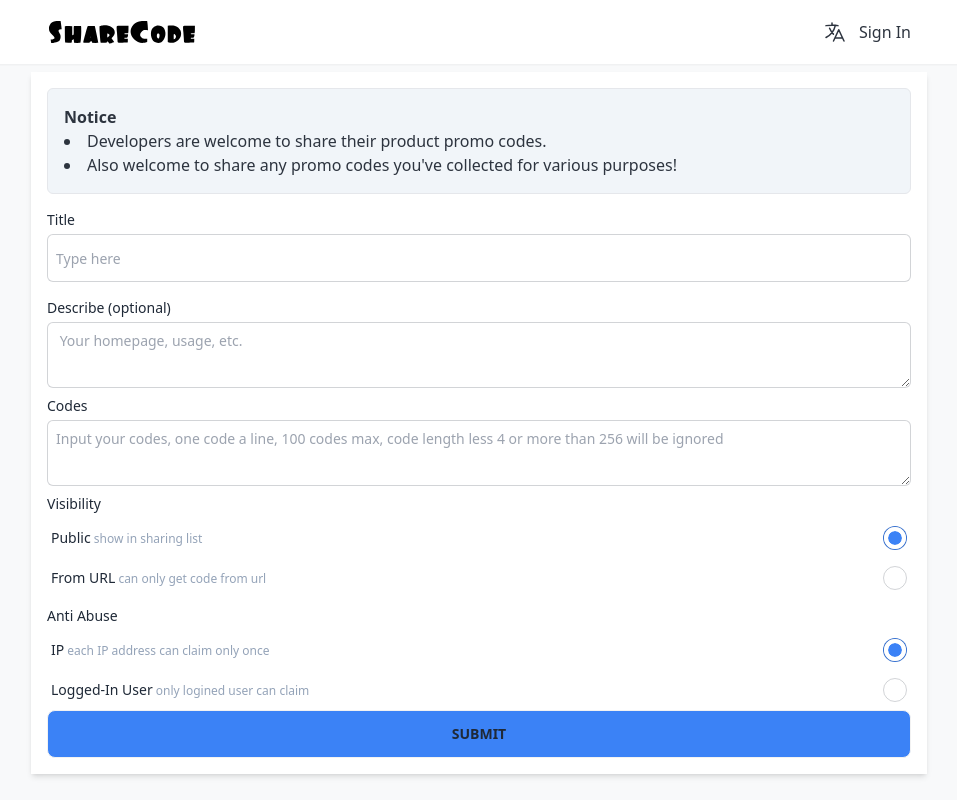
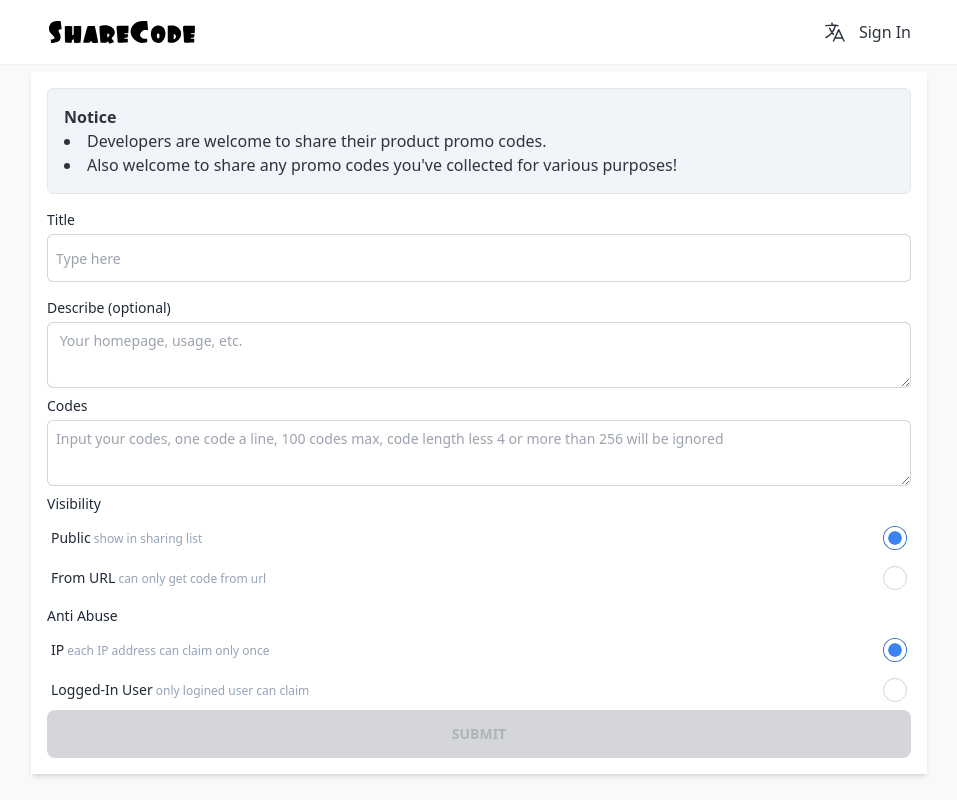
Before and after one commit to hugepizza/code-share, a Next.js app: page /publish/code in a window 1280 px wide. Shown: the whole page, without its empty margins (161-1118 px from the left). Built offline with nearby package versions, Linux system fonts and the light colour scheme; no server answers.

Commit message:
share limit

```diff
--- /dev/null
+++ b/app/api/user/route.ts
@@ -0,0 +1,22 @@
+import prisma from "@/app/server/prisma";
+import { getServerSession } from "next-auth";
+import { NextRequest, NextResponse } from "next/server";
+import { authOptions } from "../auth/[...nextauth]/auth";
+
+async function GET(request: NextRequest) {
+  const session = await getServerSession(authOptions);
+  if (!session?.user) {
+    return NextResponse.json({ err: "Not Sign In" });
+  }
+  const startOfDay = new Date();
+  startOfDay.setHours(0, 0, 0, 0);
+  const publishedToday = await prisma.codeShare.count({
+    where: {
+      userId: session.user.id,
+      createdAt: { gte: startOfDay },
+    },
+  });
+  return NextResponse.json({ publishedToday });
+}
+
+export { GET };
--- a/app/components/topbar/Topbar.tsx
+++ b/app/components/topbar/Topbar.tsx
@@ -4,6 +4,7 @@
 
 import Link from "next/link";
 import { signIn, signOut, useSession } from "next-auth/react";
+import toast from "react-hot-toast";
 export default function Topbar() {
   const session = useSession();
   return (
@@ -120,7 +121,13 @@
               <a>EN</a>
             </li>
             <li>
-              <a>ZH</a>
+              <a
+                onClick={() => {
+                  toast("coming soon");
+                }}
+              >
+                ZH
+              </a>
             </li>
           </ul>
         </div>
--- /dev/null
+++ b/app/constant.ts
@@ -0,0 +1 @@
+export const DAILY_SHARE = 3;
--- a/app/publish/code/page.tsx
+++ b/app/publish/code/page.tsx
@@ -1,9 +1,11 @@
 "use client";
 import CopyBoardMoadl from "@/app/components/CopyBoardMoadl";
+import { DAILY_SHARE } from "@/app/constant";
 import { publishCodeShare } from "@/app/server/actions/action";
 import { redirect, useRouter } from "next/navigation";
 import { useState } from "react";
 import toast from "react-hot-toast";
+import useSWR from "swr";
 
 export default function PublishCode() {
   const [antiAbuse, setAntiAbuse] = useState("IP");
@@ -12,6 +14,28 @@
   const [describe, setDiscribe] = useState("");
   const [codes, setCodes] = useState("");
   const [shareUrl, setShareUrl] = useState("");
+  const [submitEnable, setSubmitEnable] = useState(false);
+  const [submitText, setSubmitText] = useState("submit");
+  const { data, isLoading, error } = useSWR("/api/user", (url) =>
+    fetch(url, { method: "GET" })
+      .then((resp) => resp.json())
+      .then((resp) => {
+        if (resp.err) {
+          throw new Error(resp.err);
+        }
+        return resp;
+      })
+      .then((resp) => {
+        if (resp.publishedToday < DAILY_SHARE) {
+          setSubmitEnable(true);
+        } else {
+          setSubmitText(`Max ${DAILY_SHARE} Shares a Day`);
+        }
+      })
+      .catch((err) => {
+        toast.error(err.message);
+      })
+  );
   const showModal = (url: string) => {
     (
       window?.document?.getElementById("show_share_url") as HTMLDialogElement
@@ -120,7 +144,7 @@
           setSelected={setAntiAbuse}
         />
         <button
-          className="btn bg-blue-500"
+          className={`btn bg-blue-500 ${!submitEnable ? "btn-disabled" : ""}`}
           onClick={async () => {
             if (!title.trim()) {
               toast.error("title is required");
@@ -169,7 +193,7 @@
               .catch((err) => console.log(err));
           }}
         >
-          Submit
+          {submitText}
         </button>
       </div>
     </section>
--- a/app/server/actions/action.ts
+++ b/app/server/actions/action.ts
@@ -5,6 +5,7 @@
 import { getServerSession } from "next-auth";
 import { authOptions } from "@/app/api/auth/[...nextauth]/auth";
 import { revalidatePath } from "next/cache";
+import { DAILY_SHARE } from "@/app/constant";
 
 type CodeShareInput = {
   title: string;
@@ -17,6 +18,18 @@
   const session = await getServerSession(authOptions);
   if (!session?.user) {
     return { err: "sign in first" };
+  }
+
+  const startOfDay = new Date();
+  startOfDay.setHours(0, 0, 0, 0);
+  const publishedToday = await prisma.codeShare.count({
+    where: {
+      userId: session.user.id,
+      createdAt: { gte: startOfDay },
+    },
+  });
+  if (publishedToday >= DAILY_SHARE) {
+    return { err: "over limit" };
   }
   const uniqueCodes = [
     ...Array.from(
```
